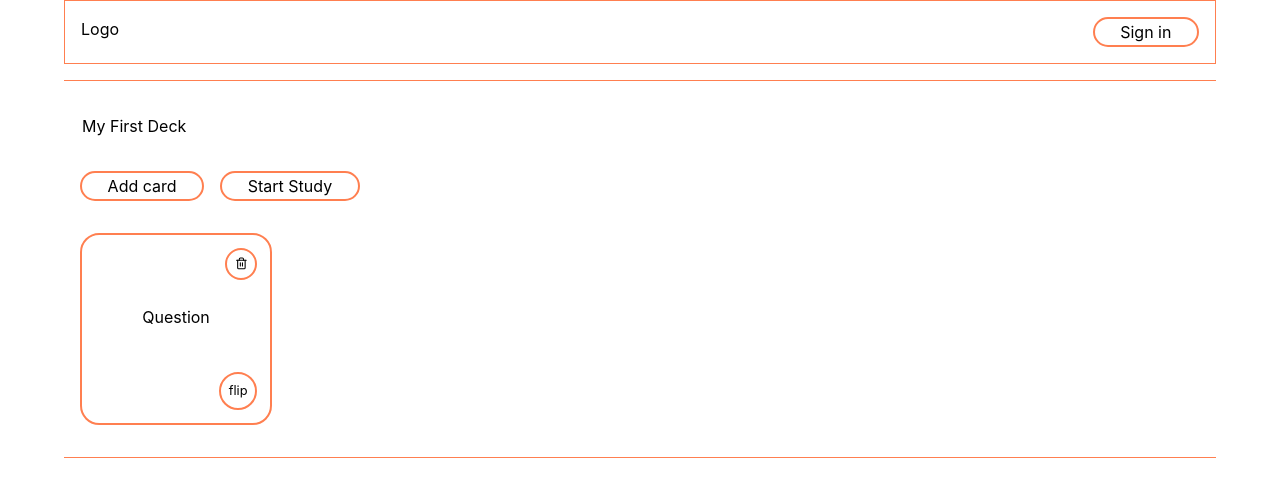
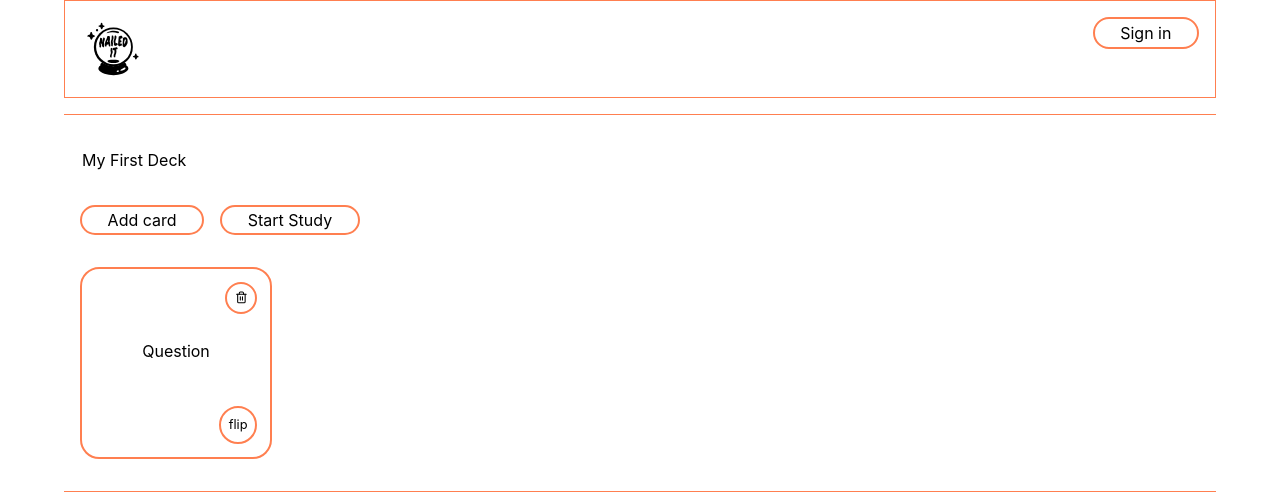
Before and after one commit to evilpaper/nailed-it, a React (Create React App) app: page / in a window 1280 px wide. Shown: the top 498 px of the page. Built offline with nearby package versions, Linux system fonts and the light colour scheme.

Commit message:
Add logo

```diff
--- a/src/components/App.js
+++ b/src/components/App.js
@@ -10,6 +10,7 @@ import React, { useState, useEffect } from "react";
 import Decks from "./Decks";
 import "./app.css";
 import nanoid from "nanoid";
+import nailedItLogo from "./nailed-it-logo.svg";
 import START_DECKS from "./START_DECKS";
 
 const LOCAL_STORAGE_KEY = "nailed-it.decks";
@@ -68,8 +69,10 @@ export default function App() {
   return (
     <div className="app">
       <div className="header">
-        <span>Logo</span>
-        <button>Sign in</button>
+        <div className="logo">
+          <img src={nailedItLogo} alt="Nailed It" width="64" height="64"></img>
+        </div>
+        <button id="sign-in">Sign in</button>
       </div>
       <div className="divider"></div>
       <Decks
--- a/src/components/Card/Card.jsx
+++ b/src/components/Card/Card.jsx
@@ -32,7 +32,7 @@ export default function Card({
   };
 
   return (
-    <a.div className="card-container">
+    <div className="card-container">
       <a.div
         className="card back"
         style={{ opacity: opacity.interpolate(o => 1 - o), transform }}
@@ -80,6 +80,6 @@ export default function Card({
           flip
         </button>
       </a.div>
-    </a.div>
+    </div>
   );
 }
--- a/src/components/Deck/Deck.jsx
+++ b/src/components/Deck/Deck.jsx
@@ -1,5 +1,6 @@
 import React from "react";
 import Card from "../Card";
+import { animated as a, useTransition } from "react-spring";
 
 export default function Deck({
   cards,
--- a/src/components/app.css
+++ b/src/components/app.css
@@ -15,6 +15,7 @@ body {
   border: 1px solid coral;
   display: flex;
   justify-content: space-between;
+  align-items: centerç;
   padding: 1em;
 }
 
@@ -44,6 +45,10 @@ h2 {
   line-height: 2em;
 }
 
+#sign-in {
+  max-height: 2em;
+}
+
 .divider {
   background-color: coral;
   width: 100%;
```
Also changed, not shown: src/components/nailed-it-logo.svg (added).
